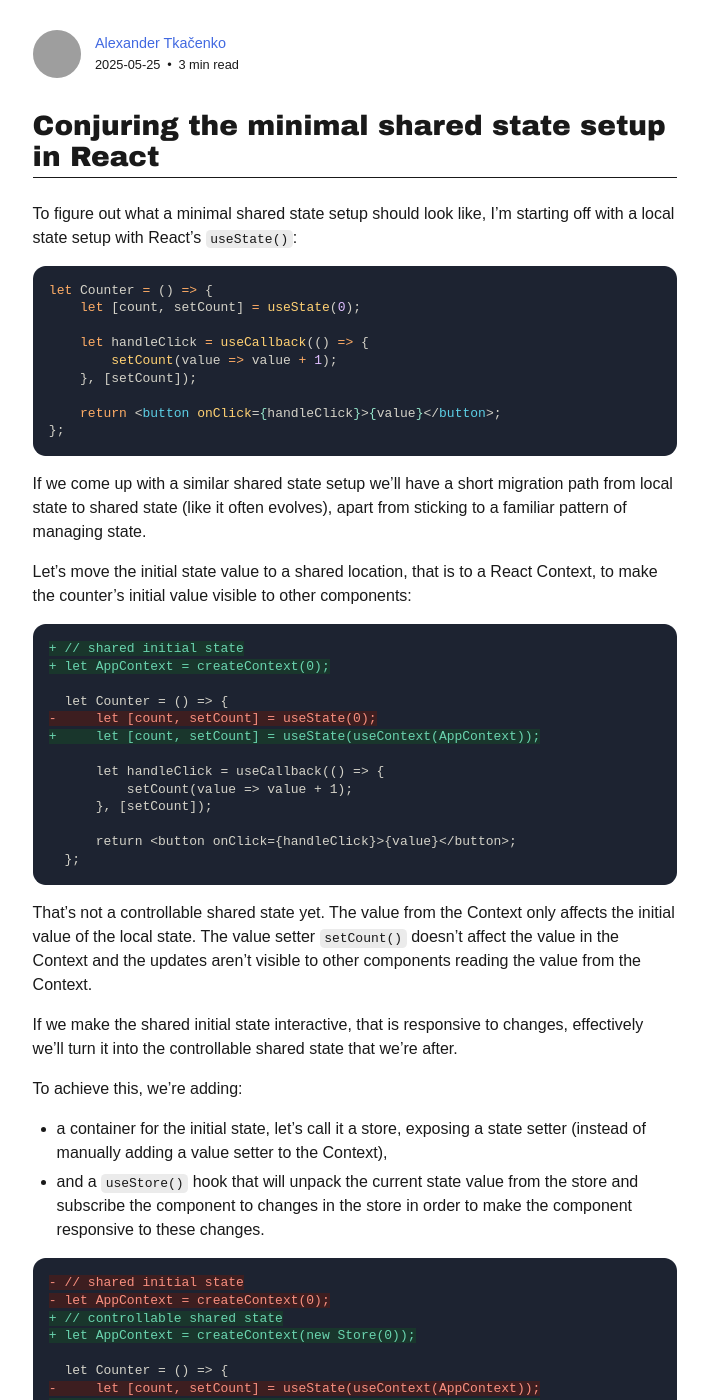
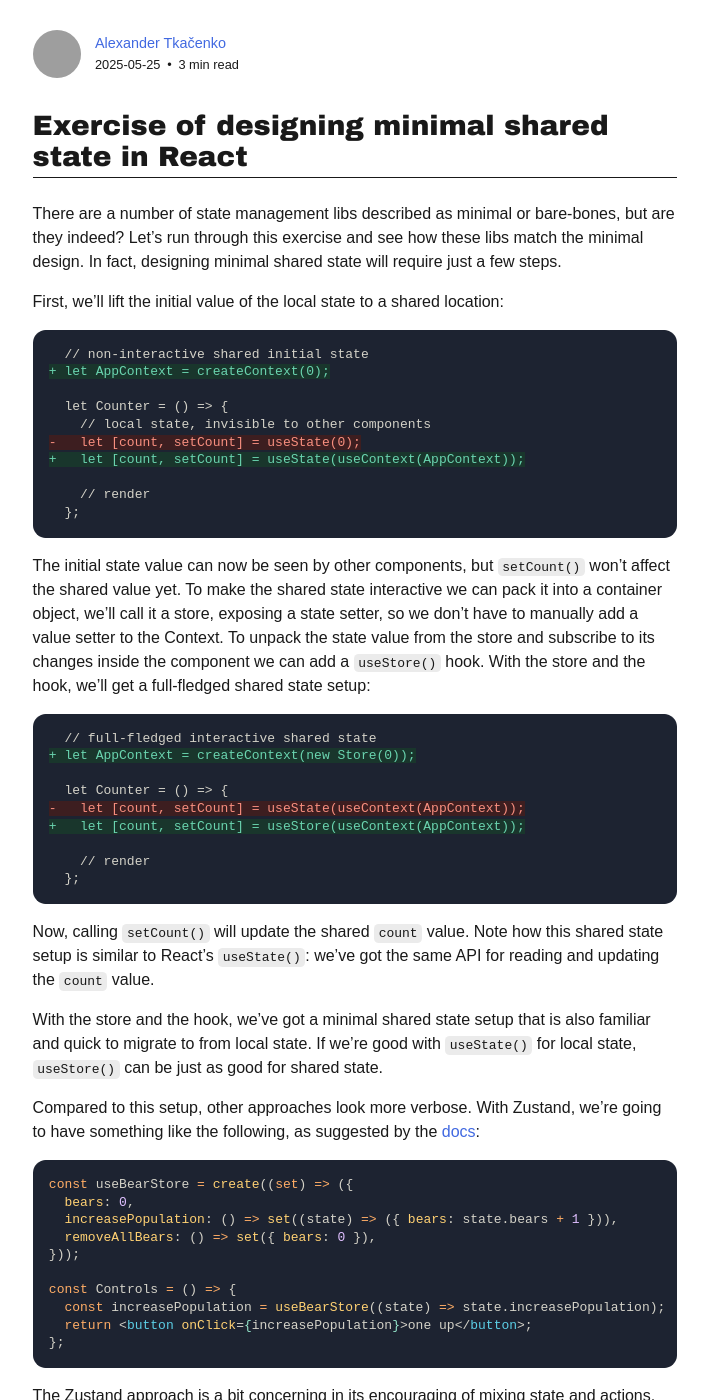
Before and after one commit to axtk/axtk.github.io, a Jekyll site: the page built from x/t8_react_store.md, in a window 1280 px wide and 1400 px high. Shown: the whole window, without its empty margins (285-993 px from the left). Built offline with Jekyll 4.4.1, drawn with Linux system fonts in a browser that asks for light colours; our own code applies the rules of GitHub Pages for plain Markdown files; some of the changed text lies outside the part shown; grey boxes are pictures that could not be loaded.

Commit message:
update react store post

````diff
--- a/x/t8_react_store.md
+++ b/x/t8_react_store.md
@@ -1,6 +1,7 @@
 ---
-title: Conjuring the minimal shared state setup in React
+title: Exercise of designing minimal shared state in React
 date: 2025-05-25
+updated: 2025-09-08
 tags:
     - react
     - typescript
@@ -8,70 +9,76 @@ tags:
     - webdev
 ---
 
-To figure out what a minimal shared state setup should look like, I'm starting off with a local state setup with React's `useState()`:
+There are a number of state management libs described as minimal or bare-bones, but are they indeed? Let's run through this exercise and see how these libs match the minimal design. In fact, designing minimal shared state will require just a few steps.
+
+First, we'll lift the initial value of the local state to a shared location:
+
+```diff
+  // non-interactive shared initial state
++ let AppContext = createContext(0);
+
+  let Counter = () => {
+    // local state, invisible to other components
+-   let [count, setCount] = useState(0);
++   let [count, setCount] = useState(useContext(AppContext));
+
+    // render
+  };
+```
+
+The initial state value can now be seen by other components, but `setCount()` won't affect the shared value yet. To make the shared state interactive we can pack it into a container object, we'll call it a store, exposing a state setter, so we don't have to manually add a value setter to the Context. To unpack the state value from the store and subscribe to its changes inside the component we can add a `useStore()` hook. With the store and the hook, we'll get a full-fledged shared state setup:
+
+```diff
+  // full-fledged interactive shared state
++ let AppContext = createContext(new Store(0));
+
+  let Counter = () => {
+-   let [count, setCount] = useState(useContext(AppContext));
++   let [count, setCount] = useStore(useContext(AppContext));
+
+    // render
+  };
+```
+
+Now, calling `setCount()` will update the shared `count` value. Note how this shared state setup is similar to React's `useState()`: we've got the same API for reading and updating the `count` value.
+
+With the store and the hook, we've got a minimal shared state setup that is also familiar and quick to migrate to from local state. If we're good with `useState()` for local state, `useStore()` can be just as good for shared state.
+
+Compared to this setup, other approaches look more verbose. With Zustand, we're going to have something like the following, as suggested by the [docs](https://zustand.docs.pmnd.rs/getting-started/introduction):
 
 ```jsx
-let Counter = () => {
-    let [count, setCount] = useState(0);
+const useBearStore = create((set) => ({
+  bears: 0,
+  increasePopulation: () => set((state) => ({ bears: state.bears + 1 })),
+  removeAllBears: () => set({ bears: 0 }),
+}));
 
-    let handleClick = useCallback(() => {
-        setCount(value => value + 1);
-    }, [setCount]);
-
-    return <button onClick={handleClick}>{value}</button>;
+const Controls = () => {
+  const increasePopulation = useBearStore((state) => state.increasePopulation);
+  return <button onClick={increasePopulation}>one up</button>;
 };
 ```
 
-If we come up with a similar shared state setup we'll have a short migration path from local state to shared state (like it often evolves), apart from sticking to a familiar pattern of managing state.
+The Zustand approach is a bit concerning in its encouraging of mixing state and actions, which blurs the semantic boundary between the data and the behavior. In practice, the mixed state should require extra workarounds to make it serializable for SSR, and it carries around the entire action set while it can be never used to that extent in a particular component.
 
-Let's move the initial state value to a shared location, that is to a React Context, to make the counter's initial value visible to other components:
+The minimal approach discussed above doesn't raise any of these concerns: the data in the store is clearly separated from behavior, and it's pretty straightforward with SSR. In this approach, the Zustand example can be very similar to a `useState()` setup:
 
 ```diff
-+ // shared initial state
-+ let AppContext = createContext(0);
++ const AppContext = createContext(new Store({bears: 0}));
 
-  let Counter = () => {
--     let [count, setCount] = useState(0);
-+     let [count, setCount] = useState(useContext(AppContext));
+  const Controls = () => {
+-   const [state, setState] = useState({bears: 0});
++   const [state, setState] = useStore(useContext(AppContext));
 
-      let handleClick = useCallback(() => {
-          setCount(value => value + 1);
-      }, [setCount]);
+    const increasePopulation = () => {
+      setState(state => ({
+        ...state,
+        bears: state.bears + 1,
+      }));
+    };
 
-      return <button onClick={handleClick}>{value}</button>;
+    return <button onClick={increasePopulation}>one up</button>;
   };
 ```
 
-That's not a controllable shared state yet. The value from the Context only affects the initial value of the local state. The value setter `setCount()` doesn't affect the value in the Context and the updates aren't visible to other components reading the value from the Context.
-
-If we make the shared initial state interactive, that is responsive to changes, effectively we'll turn it into the controllable shared state that we're after.
-
-To achieve this, we're adding:
-- a container for the initial state, let's call it a store, exposing a state setter (instead of manually adding a value setter to the Context),
-- and a `useStore()` hook that will unpack the current state value from the store and subscribe the component to changes in the store in order to make the component responsive to these changes.
-
-```diff
-- // shared initial state
-- let AppContext = createContext(0);
-+ // controllable shared state
-+ let AppContext = createContext(new Store(0));
-
-  let Counter = () => {
--     let [count, setCount] = useState(useContext(AppContext));
-+     let [count, setCount] = useStore(useContext(AppContext));
-
-      let handleClick = useCallback(() => {
-          setCount(value => value + 1);
-      }, [setCount]);
-
-      return <button onClick={handleClick}>{value}</button>;
-  };
-```
-
-Conforming to the `useState()`'s API, the `useStore()` hook returns a state value setter `setCount` along with the current state value `count`. Note that apart from replacing the hook nothing else has changed in the component.
-
-Now, calling `setCount()` updates the store state value, which is visible to all components subscribed to the store from `AppContext` with the `useStore()` hook, like the `Counter` component itself. The full-fledged shared state is set up!
-
-With the store as a single intermediary, we've got a minimal shared state setup. Its close similarity to the local state setup with React's `useState()` makes it already familiar to React developers and streamlines the common task of migration from local state to shared state.
-
-Based on this approach and its minimalist spirit, I created [`@t8/react-store`](https://t8.js.org/react-store). Its description covers its common use cases including a single-store and multistore setup (both being perfectly legit), filtering store state updates, and some live examples.
+Based on this approach and its minimalist spirit, I created [`@t8/react-store`](https://t8.js.org/react-store). It exports such `Store` and `useStore()` completing this exercise. In addition to the discussed, the package description covers its common use cases including a single-store and multistore setups (both being perfectly legit), filtering store state updates, and some live examples.
````
